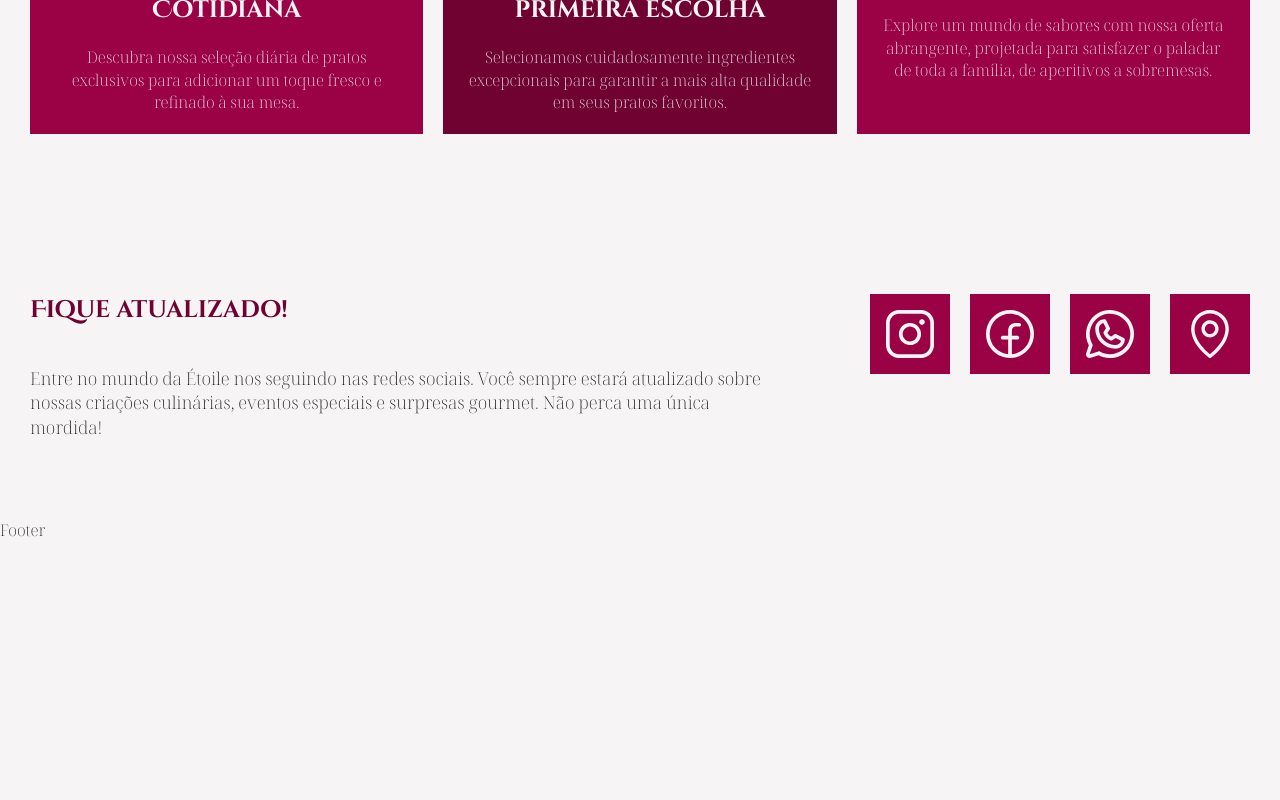
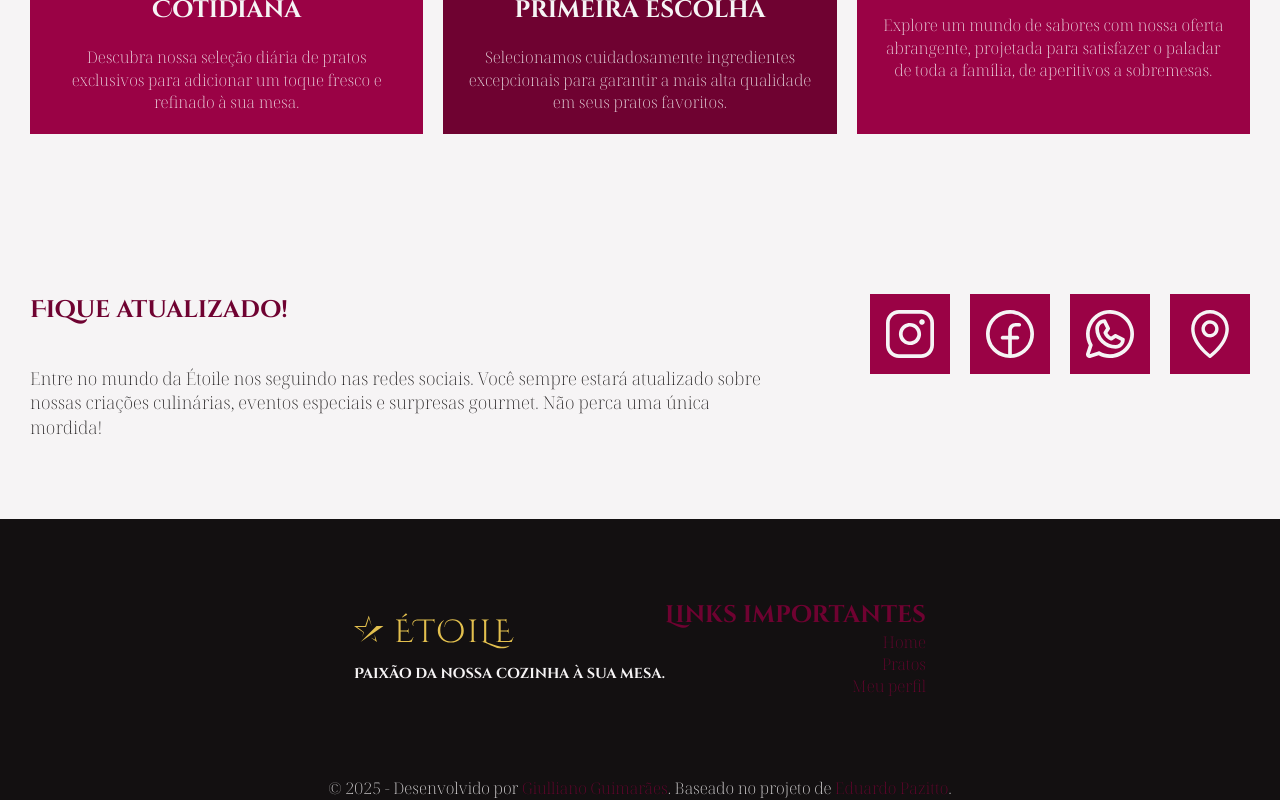
Before and after one commit to giullianoth/Etoile-React, a React (Vite) app: page / in a window 1280 px wide. Shown: the part 1316-2116 px from the top of the page. Before the commit the page ends 1857 px from the top, so only its background shows below. Built offline with nearby package versions, Linux system fonts and the light colour scheme.

Commit message:
seção footer 1

```diff
--- a/src/components/Footer/Footer.module.css
+++ b/src/components/Footer/Footer.module.css
@@ -0,0 +1,51 @@
+.footer {
+    width: 100%;
+    background-color: var(--color-night);
+    color: var(--color-white-smoke);
+    text-align: center;
+}
+
+.footer__container {
+    display: flex;
+    justify-content: center;
+    align-items: center;
+    flex-wrap: wrap;
+    row-gap: 40px;
+}
+
+.footer__logo {
+    flex-basis: 100%;
+}
+
+.footer__logo svg {
+    width: 120px;
+    margin-bottom: 10px;
+}
+
+.footer__logoSubtitle {
+    font-family: var(--font-cinzel-decorative);
+    font-weight: var(--font-weight-title);
+    font-size: 0.9em;
+}
+
+.footer__menu {
+    flex-basis: 100%;
+}
+
+@media screen and (min-width: 768px) {
+    .footer__logo svg {
+        width: 160px;
+    }
+}
+
+@media screen and (min-width: 992px) {
+    .footer__logo {
+        flex-basis: unset;
+        text-align: left;
+    }
+
+    .footer__menu {
+        flex-basis: unset;
+        text-align: right;
+    }
+}
--- a/src/components/Footer/index.jsx
+++ b/src/components/Footer/index.jsx
@@ -1,8 +1,34 @@
+import { Logo } from '../../assets/svg/logo'
+import Container from '../Container'
+import MainMenu from '../MainMenu'
 import styles from './Footer.module.css'
 
-const Footer = () => {
+const Footer = ({ authenticated }) => {
   return (
-    <div>Footer</div>
+    <footer className={styles.footer}>
+      {!authenticated &&
+        <Container spaced={true} className={styles.footer__container}>
+          <div className={styles.footer__logo}>
+            <a href="#">
+              <Logo />
+            </a>
+
+            <p className={styles.footer__logoSubtitle}>Paixão da nossa cozinha à sua mesa.</p>
+          </div>
+
+          <article className={styles.footer__menu}>
+            <header className={styles.footer__menuTitle}>
+              <h2>Links importantes</h2>
+            </header>
+
+            <MainMenu menuClassName={styles.footer__menuList} menuItemClassName={styles.footer__menuItem} />
+          </article>
+        </Container>}
+
+      <p className={styles.footer__attribution}>
+        &copy; {(new Date()).getFullYear()} - Desenvolvido por <a href="#" target="_blank" rel="noopener noreferrer">Giulliano Guimarães</a>. Baseado no projeto de <a href="#" target="_blank" rel="noopener noreferrer">Eduardo Pazitto</a>.
+      </p>
+    </footer>
   )
 }
 
```
